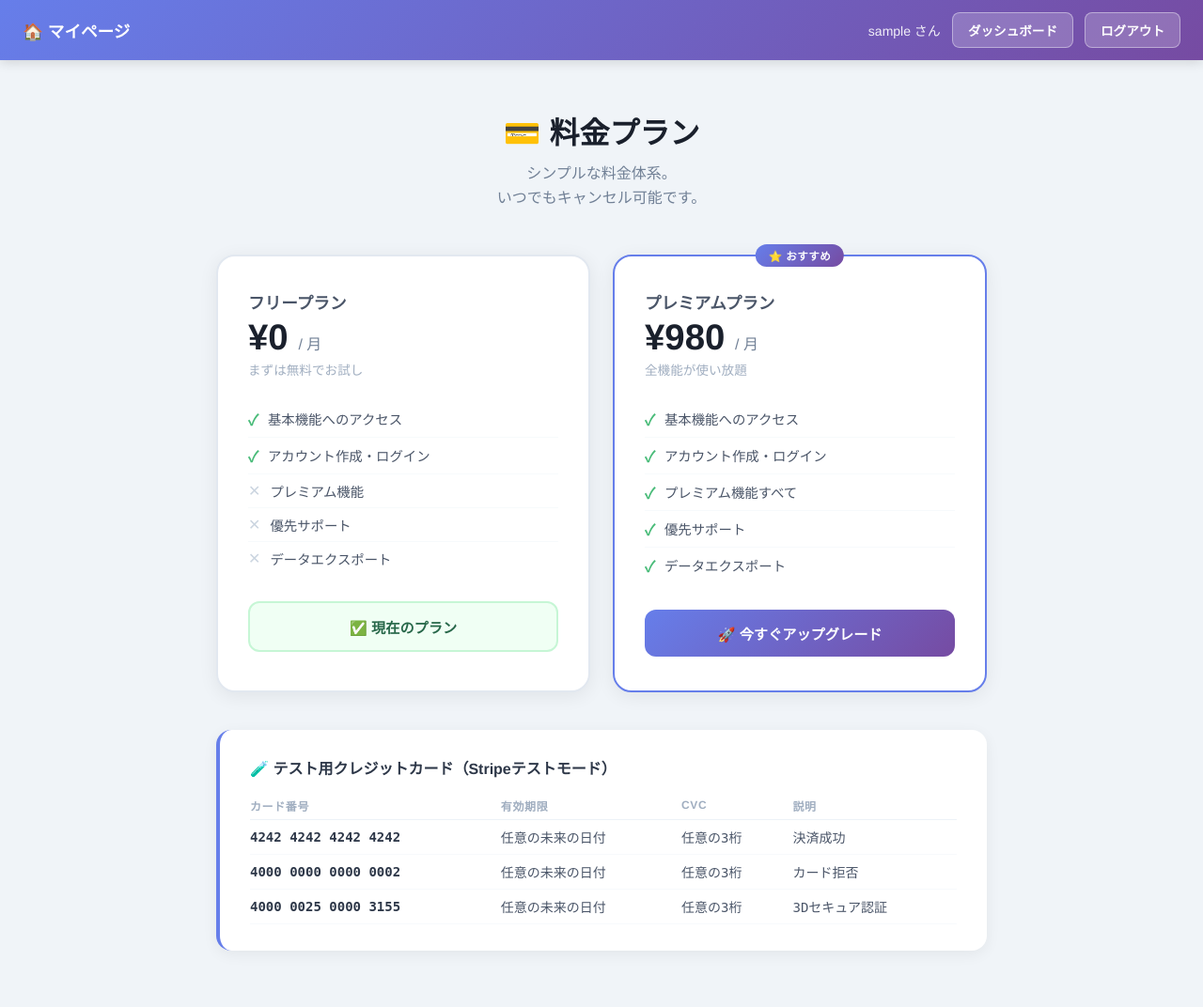
After one commit to hanakoai001-png/hanako, a Flask app: page /pricing in a window 1280 px wide. The commit adds this page. Shown: the whole page at 94% size. Run offline with Flask 3, Linux system fonts and the light colour scheme; the visitor is signed in with stand-in values (Sample User, id 1); data comes from the database, SQL or seed files in the repository.

Commit message:
Stripe決済機能（月額980円サブスクリプション）を追加
- auth_app.py: Stripe Checkout・サブスクリプション管理・解約機能を追加
- templates/pricing.html: 料金プラン画面（フリー/プレミアム比較・テストカード案内）
- templates/dashboard.html: プランバナー・ナビに料金プランリンクを追加
- requirements.txt: stripe・python-dotenv を追加
- .gitignore: .env・*.db・__pycache__ を除外設定

Co-Authored-By: Claude Sonnet 4.6 <noreply@anthropic.com>

```diff
--- a/requirements.txt
+++ b/requirements.txt
@@ -6,3 +6,5 @@ click==8.4.1
 itsdangerous==2.2.0
 blinker==1.9.0
 MarkupSafe==3.0.3
+stripe==15.2.0
+python-dotenv==1.2.2
--- /dev/null
+++ b/templates/pricing.html
@@ -0,0 +1,331 @@
+<!DOCTYPE html>
+<html lang="ja">
+<head>
+  <meta charset="UTF-8" />
+  <meta name="viewport" content="width=device-width, initial-scale=1.0" />
+  <title>料金プラン</title>
+  <style>
+    *, *::before, *::after { box-sizing: border-box; margin: 0; padding: 0; }
+
+    body {
+      font-family: "Helvetica Neue", Arial, "Hiragino Sans", sans-serif;
+      background: #f0f4f8;
+      min-height: 100vh;
+    }
+
+    /* ── ナビバー ── */
+    .navbar {
+      background: linear-gradient(135deg, #667eea, #764ba2);
+      padding: 0 24px;
+      height: 64px;
+      display: flex;
+      align-items: center;
+      justify-content: space-between;
+      box-shadow: 0 2px 12px rgba(0,0,0,0.15);
+    }
+    .navbar-brand { color: #fff; font-size: 1.1rem; font-weight: 700; text-decoration: none; }
+    .navbar-right { display: flex; align-items: center; gap: 12px; }
+    .navbar-user  { color: rgba(255,255,255,0.9); font-size: 0.875rem; }
+    .btn-nav {
+      padding: 8px 16px;
+      background: rgba(255,255,255,0.2);
+      color: #fff;
+      border: 1px solid rgba(255,255,255,0.4);
+      border-radius: 8px;
+      text-decoration: none;
+      font-size: 0.85rem;
+      font-weight: 600;
+      transition: background 0.2s;
+    }
+    .btn-nav:hover { background: rgba(255,255,255,0.3); }
+
+    /* ── コンテンツ ── */
+    .container {
+      max-width: 860px;
+      margin: 0 auto;
+      padding: 52px 20px 60px;
+    }
+
+    .page-header {
+      text-align: center;
+      margin-bottom: 48px;
+    }
+    .page-header h1 {
+      font-size: 2rem;
+      font-weight: 800;
+      color: #1a202c;
+      margin-bottom: 10px;
+    }
+    .page-header p { color: #718096; font-size: 1rem; line-height: 1.6; }
+
+    /* ── フラッシュ ── */
+    .flash {
+      padding: 12px 16px;
+      border-radius: 10px;
+      font-size: 0.875rem;
+      margin-bottom: 24px;
+      font-weight: 500;
+      text-align: center;
+    }
+    .flash.error   { background: #fff5f5; color: #c53030; border: 1px solid #fed7d7; }
+    .flash.warning { background: #fffbeb; color: #92400e; border: 1px solid #fde68a; }
+    .flash.success { background: #f0fff4; color: #276749; border: 1px solid #c6f6d5; }
+
+    /* ── プランカード ── */
+    .plans-grid {
+      display: grid;
+      grid-template-columns: 1fr 1fr;
+      gap: 24px;
+      margin-bottom: 40px;
+    }
+
+    .plan-card {
+      background: #fff;
+      border-radius: 20px;
+      padding: 36px 32px;
+      box-shadow: 0 4px 20px rgba(0,0,0,0.07);
+      border: 2px solid transparent;
+      position: relative;
+      transition: transform 0.2s, box-shadow 0.2s;
+    }
+    .plan-card:hover { transform: translateY(-4px); box-shadow: 0 12px 32px rgba(0,0,0,0.12); }
+
+    .plan-card.current-free  { border-color: #e2e8f0; }
+    .plan-card.featured      { border-color: #667eea; }
+
+    .badge {
+      position: absolute;
+      top: -13px;
+      left: 50%;
+      transform: translateX(-50%);
+      background: linear-gradient(135deg, #667eea, #764ba2);
+      color: #fff;
+      font-size: 0.72rem;
+      font-weight: 700;
+      padding: 4px 14px;
+      border-radius: 20px;
+      white-space: nowrap;
+      letter-spacing: 0.04em;
+    }
+
+    .plan-name {
+      font-size: 1.1rem;
+      font-weight: 700;
+      color: #4a5568;
+      margin-bottom: 6px;
+    }
+    .plan-price {
+      font-size: 2.4rem;
+      font-weight: 800;
+      color: #1a202c;
+      line-height: 1;
+      margin-bottom: 4px;
+    }
+    .plan-price span { font-size: 1rem; font-weight: 500; color: #718096; }
+    .plan-desc {
+      font-size: 0.85rem;
+      color: #a0aec0;
+      margin-bottom: 24px;
+    }
+
+    .feature-list { list-style: none; margin-bottom: 28px; }
+    .feature-list li {
+      display: flex;
+      align-items: center;
+      gap: 10px;
+      padding: 7px 0;
+      font-size: 0.9rem;
+      color: #4a5568;
+      border-bottom: 1px solid #f7fafc;
+    }
+    .feature-list li:last-child { border-bottom: none; }
+    .check { color: #48bb78; font-weight: 700; font-size: 1rem; }
+    .cross { color: #cbd5e0; font-size: 1rem; }
+
+    /* ── ボタン ── */
+    .btn {
+      display: block;
+      width: 100%;
+      padding: 14px;
+      border-radius: 12px;
+      font-size: 0.95rem;
+      font-weight: 700;
+      text-align: center;
+      cursor: pointer;
+      border: none;
+      transition: opacity 0.2s, transform 0.1s;
+      text-decoration: none;
+    }
+    .btn:active { transform: scale(0.98); }
+
+    .btn-primary {
+      background: linear-gradient(135deg, #667eea, #764ba2);
+      color: #fff;
+    }
+    .btn-primary:hover { opacity: 0.9; }
+
+    .btn-disabled {
+      background: #edf2f7;
+      color: #a0aec0;
+      cursor: default;
+    }
+
+    .btn-current {
+      background: #f0fff4;
+      color: #276749;
+      border: 2px solid #c6f6d5;
+      cursor: default;
+    }
+
+    /* ── テスト用カード案内 ── */
+    .test-guide {
+      background: #fff;
+      border-radius: 16px;
+      padding: 28px 32px;
+      box-shadow: 0 4px 16px rgba(0,0,0,0.06);
+      border-left: 4px solid #667eea;
+    }
+    .test-guide h3 {
+      font-size: 1rem;
+      font-weight: 700;
+      color: #2d3748;
+      margin-bottom: 14px;
+      display: flex;
+      align-items: center;
+      gap: 8px;
+    }
+    .test-guide table {
+      width: 100%;
+      border-collapse: collapse;
+      font-size: 0.875rem;
+    }
+    .test-guide th {
+      text-align: left;
+      color: #a0aec0;
+      font-size: 0.75rem;
+      font-weight: 700;
+      text-transform: uppercase;
+      letter-spacing: 0.05em;
+      padding: 6px 12px 6px 0;
+      border-bottom: 1px solid #edf2f7;
+    }
+    .test-guide td {
+      padding: 8px 12px 8px 0;
+      color: #4a5568;
+      border-bottom: 1px solid #f7fafc;
+      font-family: monospace;
+    }
+    .test-guide td:first-child { font-weight: 600; color: #2d3748; }
+
+    @media (max-width: 600px) {
+      .plans-grid { grid-template-columns: 1fr; }
+      .plan-card  { padding: 28px 24px; }
+      .navbar-user { display: none; }
+    }
+  </style>
+</head>
+<body>
+
+  <nav class="navbar">
+    <a href="/dashboard" class="navbar-brand">&#x1F3E0; マイページ</a>
+    <div class="navbar-right">
+      <span class="navbar-user">{{ user.username }} さん</span>
+      <a href="/dashboard" class="btn-nav">ダッシュボード</a>
+      <a href="/logout" class="btn-nav">ログアウト</a>
+    </div>
+  </nav>
+
+  <div class="container">
+
+    <div class="page-header">
+      <h1>&#x1F4B3; 料金プラン</h1>
+      <p>シンプルな料金体系。<br>いつでもキャンセル可能です。</p>
+    </div>
+
+    {% for category, message in get_flashed_messages(with_categories=true) %}
+    <div class="flash {{ category }}">{{ message }}</div>
+    {% endfor %}
+
+    <!-- プランカード -->
+    <div class="plans-grid">
+
+      <!-- フリープラン -->
+      <div class="plan-card {% if user.plan == 'free' %}current-free{% endif %}">
+        <div class="plan-name">フリープラン</div>
+        <div class="plan-price">&#xa5;0 <span>/ 月</span></div>
+        <div class="plan-desc">まずは無料でお試し</div>
+        <ul class="feature-list">
+          <li><span class="check">&#x2713;</span> 基本機能へのアクセス</li>
+          <li><span class="check">&#x2713;</span> アカウント作成・ログイン</li>
+          <li><span class="cross">&#x2715;</span> プレミアム機能</li>
+          <li><span class="cross">&#x2715;</span> 優先サポート</li>
+          <li><span class="cross">&#x2715;</span> データエクスポート</li>
+        </ul>
+        {% if user.plan == 'free' %}
+        <div class="btn btn-current">&#x2705; 現在のプラン</div>
+        {% else %}
+        <div class="btn btn-disabled">ダウングレード</div>
+        {% endif %}
+      </div>
+
+      <!-- プレミアムプラン -->
+      <div class="plan-card featured">
+        <div class="badge">&#x2B50; おすすめ</div>
+        <div class="plan-name">プレミアムプラン</div>
+        <div class="plan-price">&#xa5;{{ monthly_price }} <span>/ 月</span></div>
+        <div class="plan-desc">全機能が使い放題</div>
+        <ul class="feature-list">
+          <li><span class="check">&#x2713;</span> 基本機能へのアクセス</li>
+          <li><span class="check">&#x2713;</span> アカウント作成・ログイン</li>
+          <li><span class="check">&#x2713;</span> プレミアム機能すべて</li>
+          <li><span class="check">&#x2713;</span> 優先サポート</li>
+          <li><span class="check">&#x2713;</span> データエクスポート</li>
+        </ul>
+        {% if user.plan == 'paid' %}
+        <div class="btn btn-current">&#x2705; 現在のプラン</div>
+        {% else %}
+        <form action="/create-checkout-session" method="POST">
+          <button type="submit" class="btn btn-primary">
+            &#x1F680; 今すぐアップグレード
+          </button>
+        </form>
+        {% endif %}
+      </div>
+
+    </div>
+
+    <!-- テスト用クレジットカード案内 -->
+    <div class="test-guide">
+      <h3>&#x1F9EA; テスト用クレジットカード（Stripeテストモード）</h3>
+      <table>
+        <tr>
+          <th>カード番号</th>
+          <th>有効期限</th>
+          <th>CVC</th>
+          <th>説明</th>
+        </tr>
+        <tr>
+          <td>4242 4242 4242 4242</td>
+          <td>任意の未来の日付</td>
+          <td>任意の3桁</td>
+          <td>決済成功</td>
+        </tr>
+        <tr>
+          <td>4000 0000 0000 0002</td>
+          <td>任意の未来の日付</td>
+          <td>任意の3桁</td>
+          <td>カード拒否</td>
+        </tr>
+        <tr>
+          <td>4000 0025 0000 3155</td>
+          <td>任意の未来の日付</td>
+          <td>任意の3桁</td>
+          <td>3Dセキュア認証</td>
+        </tr>
+      </table>
+    </div>
+
+  </div>
+
+</body>
+</html>
```
Also changed, not shown: auth_app.py (+183 -13 lines), templates/dashboard.html (+74 -0 lines), 1 other file.
